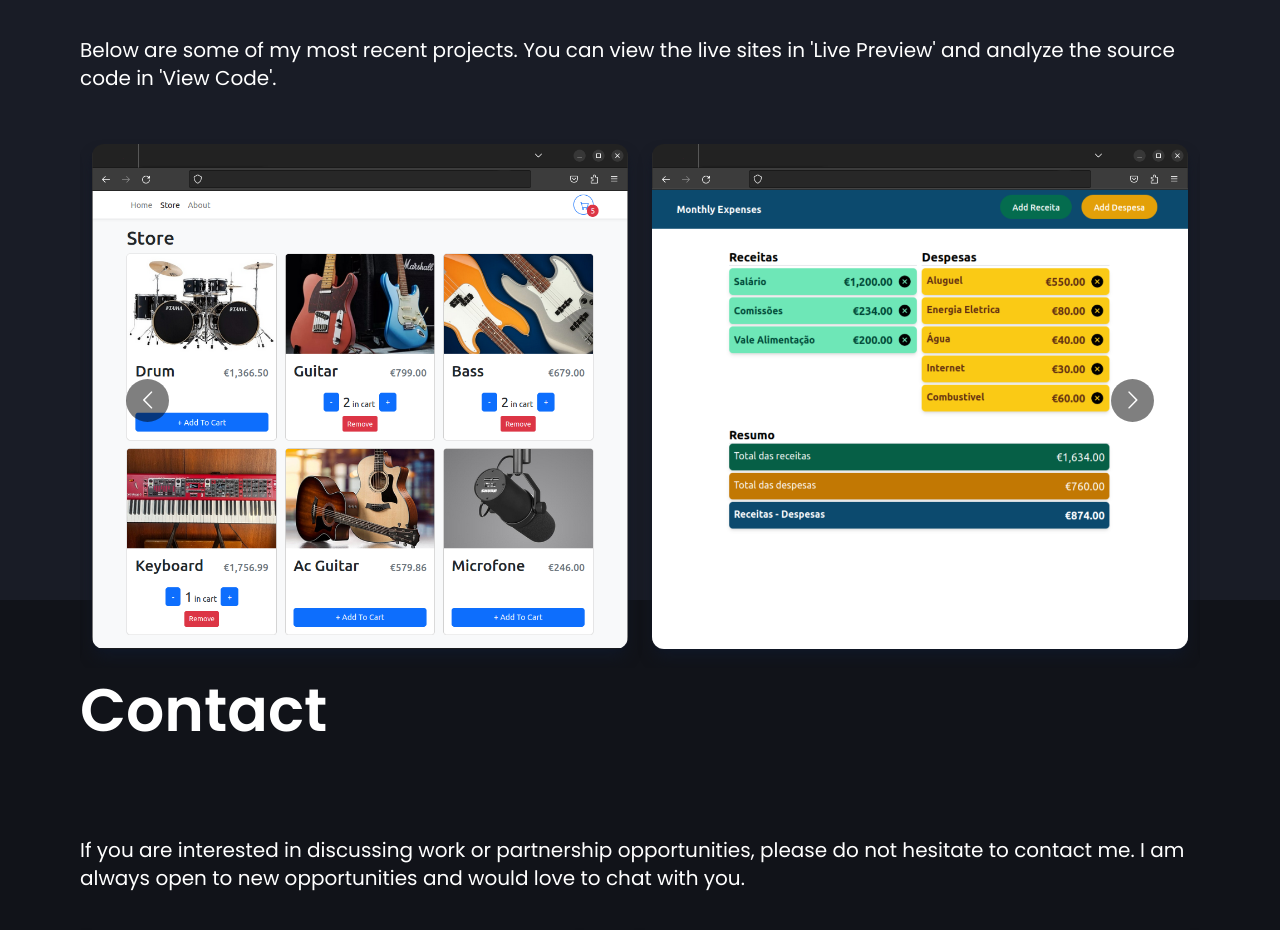
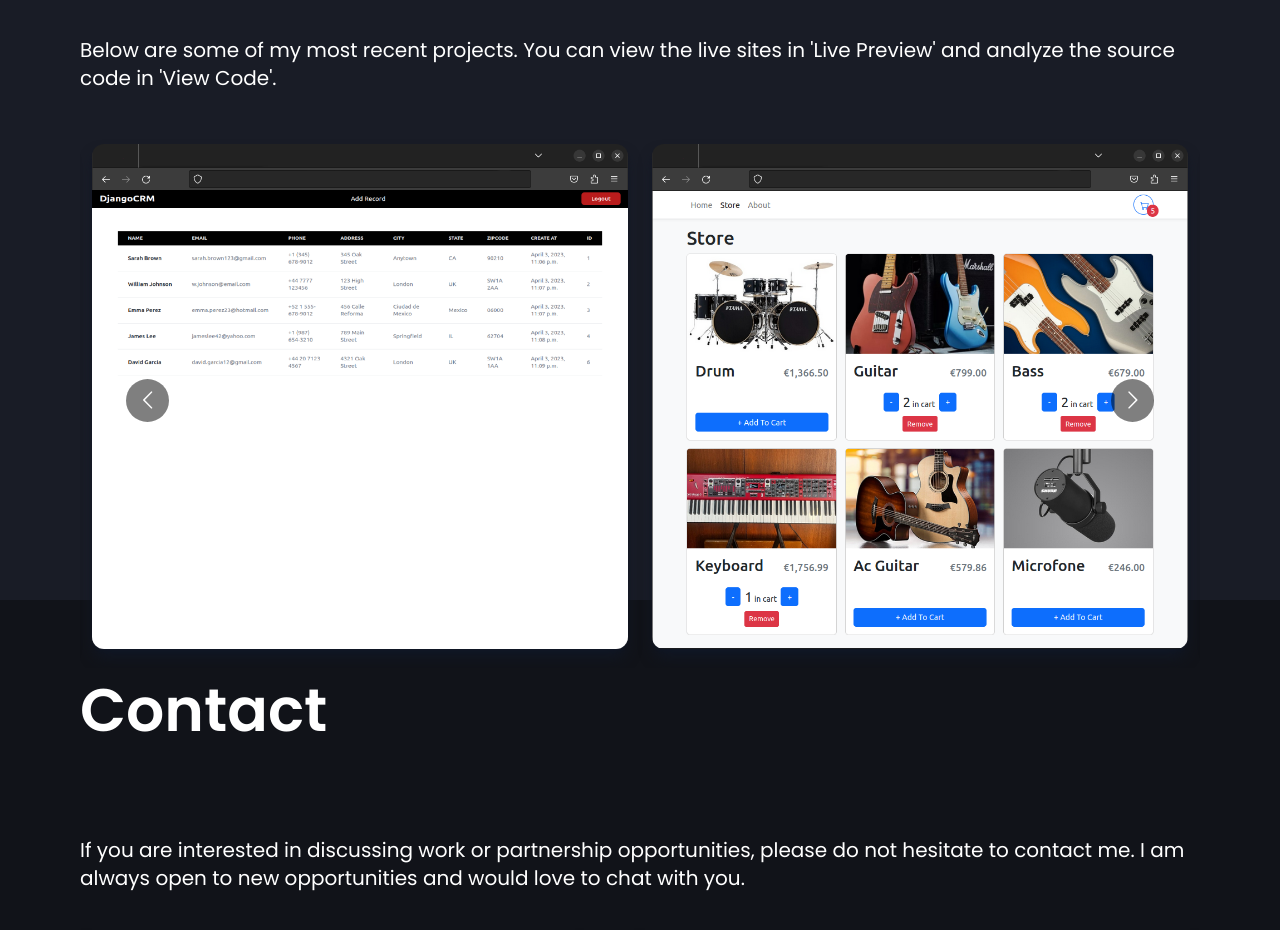
Before and after one commit to samirpegado/personal-portfolio, a React (Vite) app: page / in a window 1280 px wide. Shown: the part 2220-3150 px from the top of the page. Built offline with nearby package versions, Linux system fonts and the light colour scheme.

Commit message:
projects update

```diff
--- a/src/components/Scrollbar.jsx
+++ b/src/components/Scrollbar.jsx
@@ -3,6 +3,12 @@ import Carousel from "react-multi-carousel";
 import "react-multi-carousel/lib/styles.css";
 
   const Cards = [
+    {
+      title: "Django CRM",
+      link: "https://djangocrm.up.railway.app",
+      github: "https://github.com/samirpegado/djangocrm",
+      src: "assets/card008.png"
+    },
     {
       title: "React Shopping Cart",
       link: "https://samirpegado.github.io/shopping-cart/#/store",
```
Also changed, not shown: public/assets/card008.png (added).
